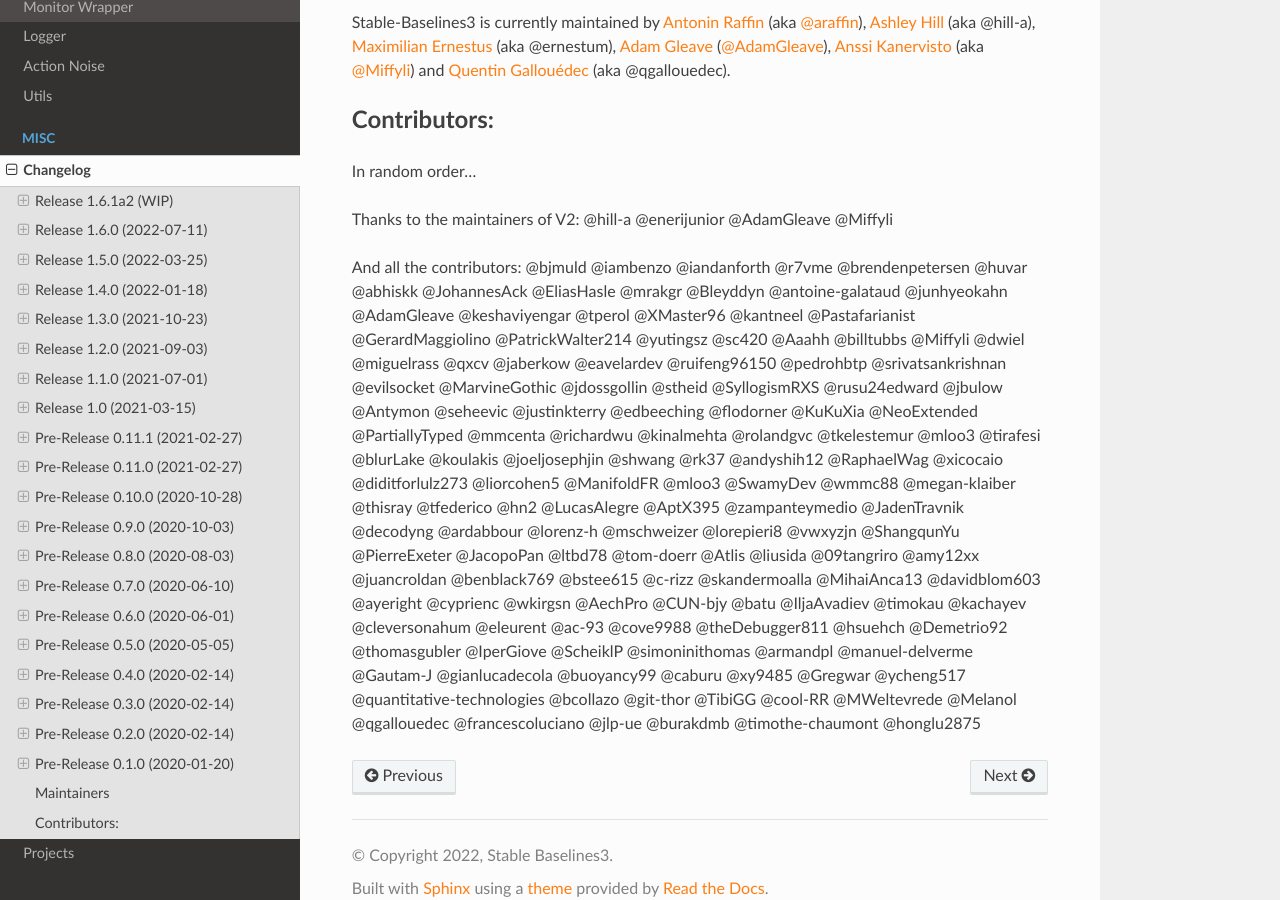
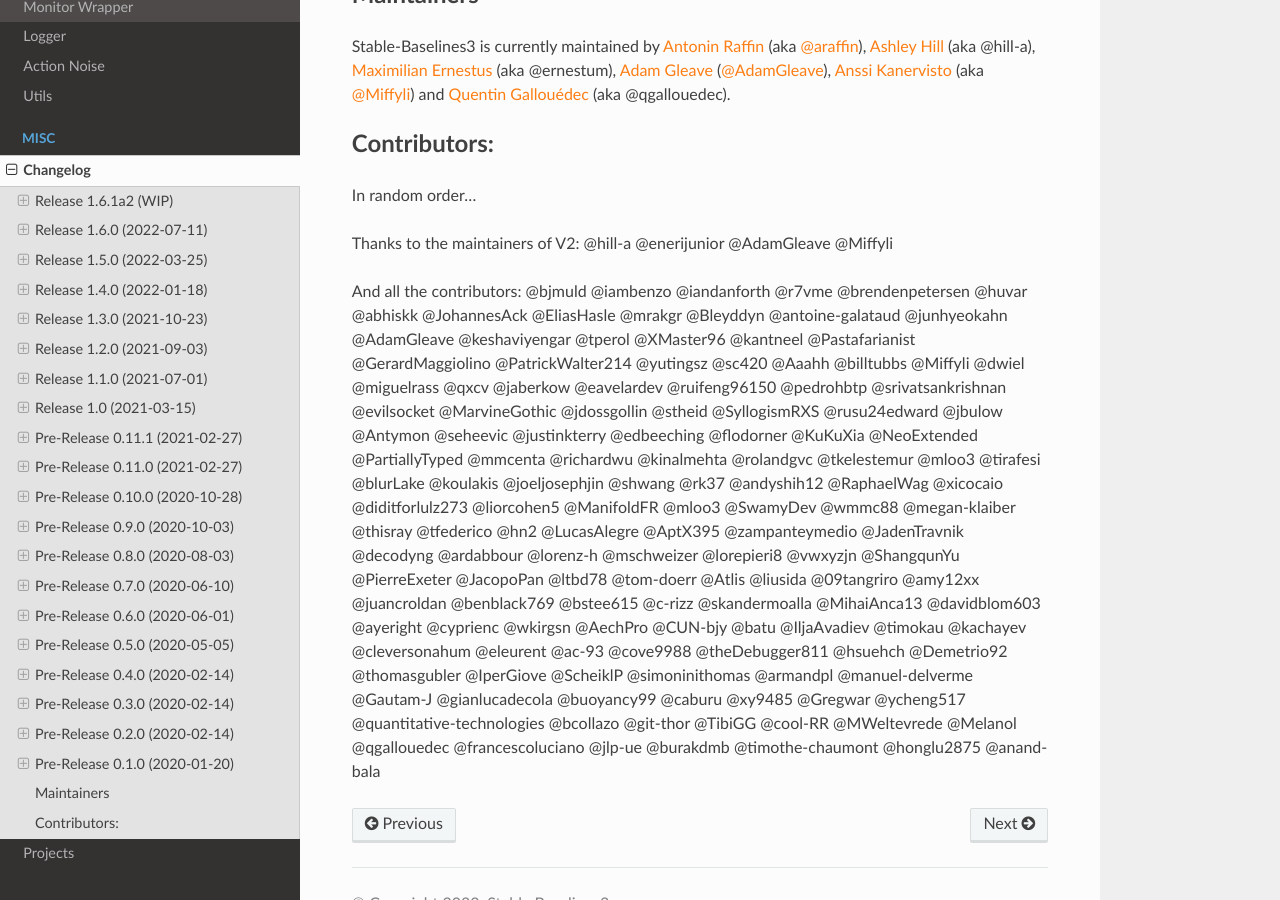
Before and after one commit to DLR-RM/stable-baselines3, a Sphinx documentation site: the page built from docs/misc/changelog.rst, in a window 1280 px wide and 900 px high, scrolled down 24231 px. Built offline with Sphinx 7.4.7 and the Read the Docs theme 2.0.0, drawn with Linux system fonts in a browser that asks for light colours; some of the changed text lies outside the part shown.

Commit message:
Edit changelog

```diff
--- a/docs/misc/changelog.rst
+++ b/docs/misc/changelog.rst
@@ -13,6 +13,7 @@
 New Features:
 ^^^^^^^^^^^^^
 - Support logging hyperparameters to tensorboard (@timothe-chaumont)
+- Added checkpoints for replay buffer and `VecNormalize` statistics (@anand-bala)
 
 SB3-Contrib
 ^^^^^^^^^^^
@@ -1028,3 +1029,4 @@
 @simoninithomas @armandpl @manuel-delverme @Gautam-J @gianlucadecola @buoyancy99 @caburu @xy9485
 @Gregwar @ycheng517 @quantitative-technologies @bcollazo @git-thor @TibiGG @cool-RR @MWeltevrede
 @Melanol @qgallouedec @francescoluciano @jlp-ue @burakdmb @timothe-chaumont @honglu2875
+@anand-bala
```
